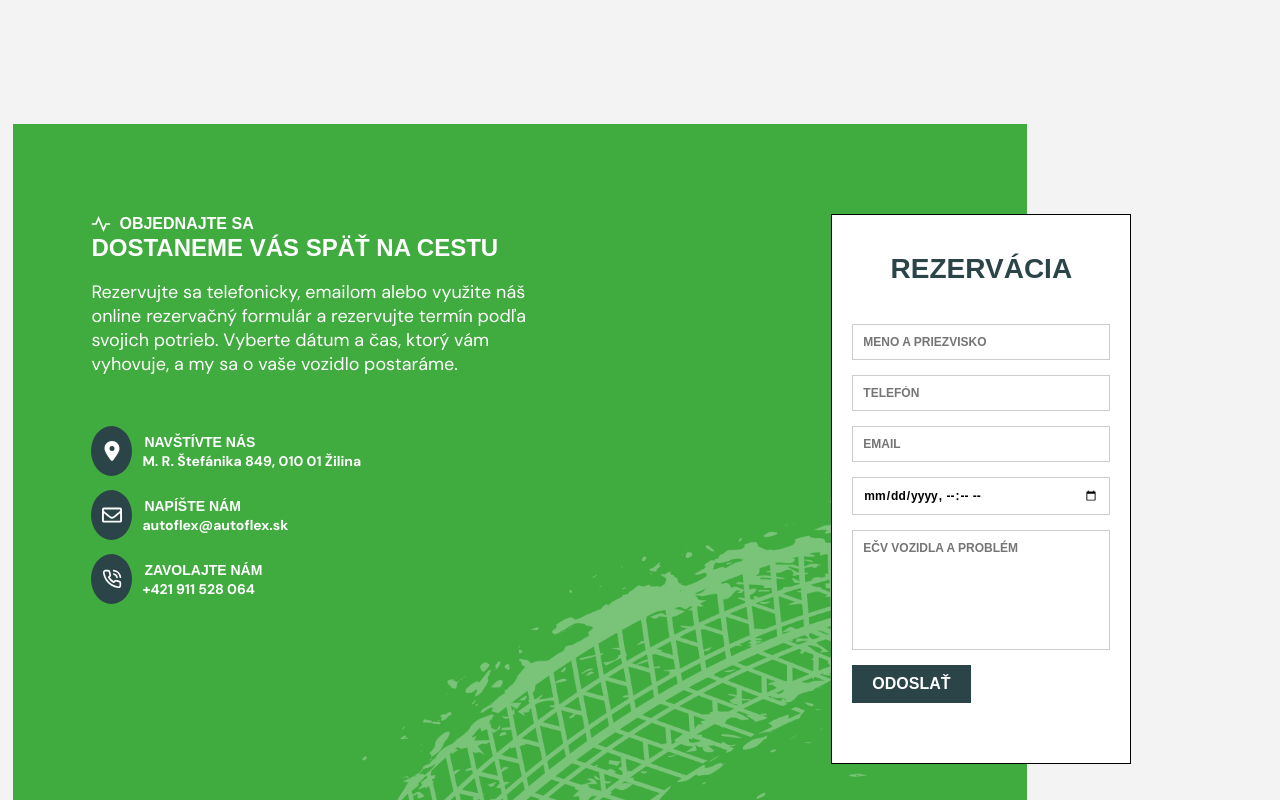
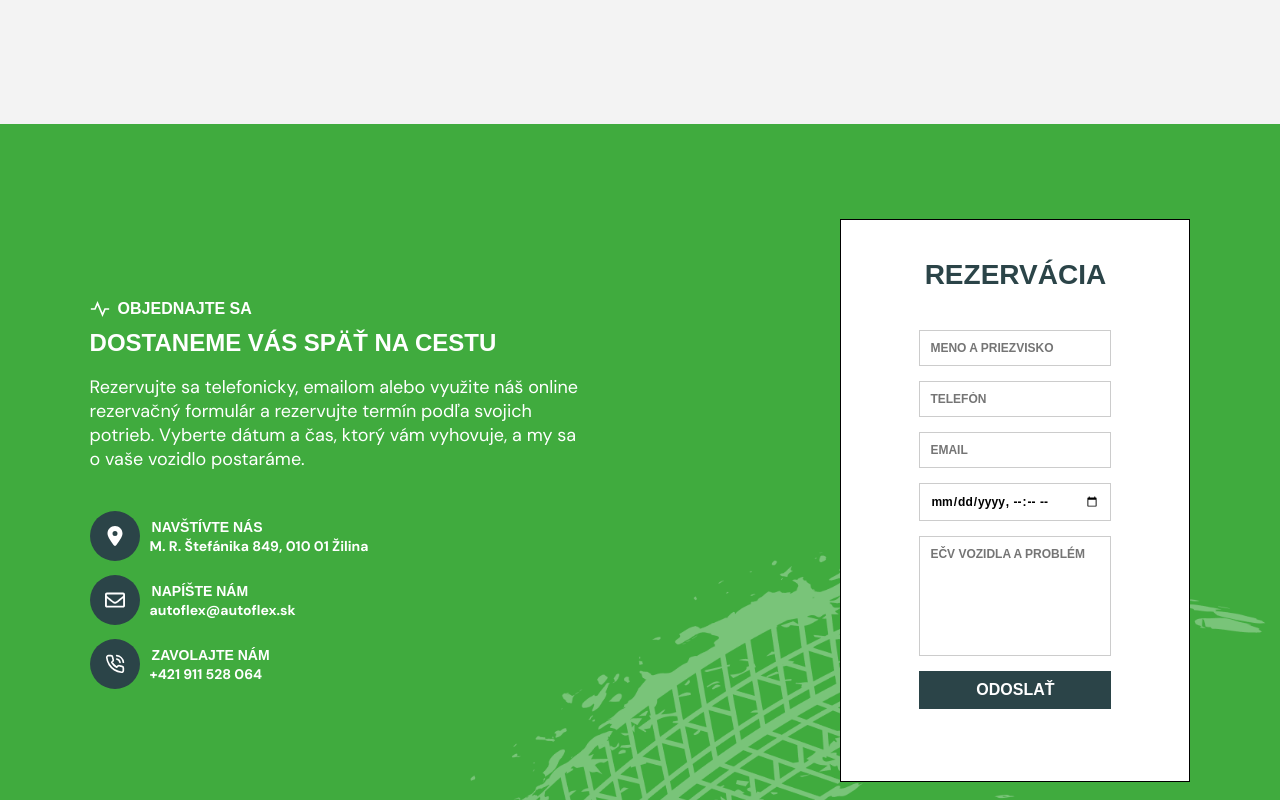
Before and after one commit to dzuris/autoflex, a React (Create React App) app in the folder autoflex/: page / in a window 1280 px wide. Shown: the part 2220-3020 px from the top of the page. Built offline with nearby package versions, Linux system fonts and the light colour scheme; a web font is replaced by a local one.

Commit message:
nieco lepsie

```diff
--- a/autoflex/src/css/reservation.css
+++ b/autoflex/src/css/reservation.css
@@ -1,35 +1,32 @@
 .reservation {
     margin-top: 90px;
-    margin-left: 1vw;
     position: relative;
 }
 
 .background {
-    width: 80%;
+    width: 100%;
     height: 750px;
     object-fit: cover;
     position: relative;
 }
 
-
-
 .content {
-    display: grid;
-    grid-template-columns: 1fr 1fr;
-    /* column-gap: 30px; */
+    display: flex;
+    justify-content: space-between;
+    align-items: center;
     position: absolute;
-    top: 90px;
+    top: 0;
     left: 0;
     z-index: 2;
     width: 100%;
-    padding: 0 17px;
+    height: 100%;
+    padding: 0 7%;
     color: white;
+    box-sizing: border-box;
 }
 
 .text-rec {
-    grid-column: 1;
-    z-index: 2;
-    margin-left: 10%;
+    max-width: 500px;
 }
 
 .text-rec h4 {
@@ -40,41 +37,32 @@
 }
 
 .text-rec h2 {
-    margin: 0;
-    padding: 0;
+    margin: 10px 0;
     font-size: 24px;
     font-family: 'Montserrat', sans-serif;
     font-weight: bold;
-    width: 500px;
 }
 
 .text-rec p {
-    width: 450px;
     font-size: 18px;
     font-family: 'DM Sans', sans-serif;
-    margin-bottom: 50px;
+    margin-bottom: 40px;
 }
 
 .black-rectangle {
-    grid-column: 2;
-    width: 60%;
-    max-width: 300px;   /* optional: maximum width */
-    min-width: 200px;   /* prevents rectangle from getting too narrow */
-    height: 550px;
-    min-height: 400px;  /* prevents rectangle from getting too short */
-    max-height: 100%;
     background-color: white;
     border: 0.1px solid black;
-    align-self: center;
-    margin-left: 35%;
+    width: 100%;
+    max-width: 350px;
+    min-height: 400px;
+    padding: 20px;
     box-sizing: border-box;
     display: flex;
     flex-direction: column;
-    gap: 20px;
-    padding: 20px;
-    resize: both;       /* allow user to resize */
+    justify-content: center; /* obsah vnútri na stred */
+    align-items: center;
+    color: black;
 }
-
 
 .reservation-header {
     display: flex;
@@ -180,7 +168,6 @@
     box-sizing: border-box;
     font-family: 'Montserrat', sans-serif;
     font-weight: bold;
-
     resize: none;
     overflow-y: auto;
     white-space: pre-wrap;
@@ -189,6 +176,7 @@
 
 .submit-button {
     padding: 10px 20px;
+    width: 100%;
     font-size: 16px;
     color: white;
     background-color: #2B4448;
@@ -203,31 +191,7 @@
     background-color: #1f3336;
 }
 
-@media (max-width: 1300px) {
-    .black-rectangle{
-        margin-left: 30%;
-    }
-}
-
-@media (max-width: 1200px) {
-    .black-rectangle{
-        margin-left: 20%;
-    }
-}
-
-@media (max-width: 1100px) {
-    .black-rectangle{
-        margin-left: 10%;
-    }
-}
-
-@media (max-width: 1000px) {
-    .black-rectangle{
-        margin-left: 0%;
-    }
-}
-
-/* TABLET & MOBILE - center everything */
+/* TABLET & MOBILE */
 @media (max-width: 895px) {
     .background {
         display: none; /* skryjeme zelené pozadie */
@@ -247,7 +211,7 @@
         justify-content: center; /* vertikálne stred */
         align-items: center;     /* horizontálne stred */
         min-height: 100vh;       /* celá výška obrazovky */
-        position: static;         /* zruší absolute */
+        position: static;        /* zruší absolute */
         gap: 20px;
         text-align: center;
         padding: 0 20px;
@@ -261,14 +225,12 @@
     }
 
     .reservation-header {
-        justify-content: center; /* stred pre ikonu + text */
+        justify-content: center;
         margin-bottom: 20px;
-        display: flex;
-        align-items: center;
     }
 
     .text-rec h2, .text-rec p {
-        text-align: center; /* nadpis a odsek stred */
+        text-align: center;
         width: 100%;
     }
 
--- a/autoflex/src/css/sponsors.css
+++ b/autoflex/src/css/sponsors.css
@@ -5,11 +5,10 @@
   overflow: hidden;
 }
 
-/* Wrapper makes slider sit between 10%–90% */
 .sponsors-slider-wrapper {
-  width: 85%;       /* 100% - 10% left - 10% right */
-  margin: 0 auto;   /* centers wrapper */
-  overflow: hidden; /* hide overflowed logos */
+  /* width: 85%;        */
+  margin: 0 auto;
+  overflow: hidden;
 }
 
 .sponsors-slider {
```
